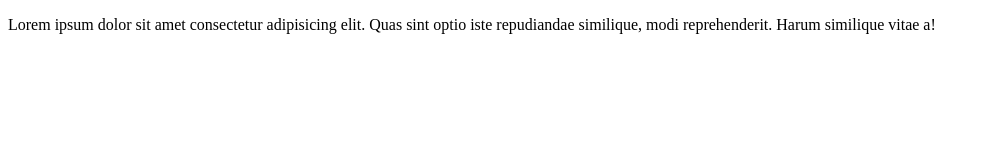
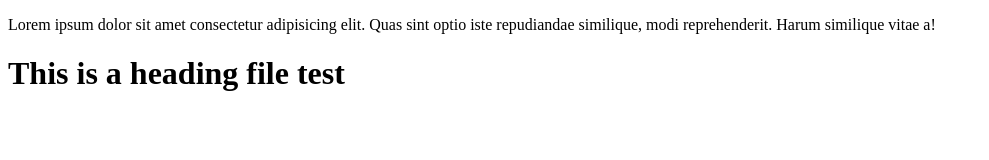
Before and after one commit to rakibthpi/gibu, a plain HTML site: page index.html in a window 1280 px wide. Shown: the whole page, without its empty margins (0-989 px from the left). Drawn offline with Linux system fonts and the light colour scheme.

Commit message:
header text upadete

```diff
--- a/index.html
+++ b/index.html
@@ -8,5 +8,6 @@
 </head>
 <body>
     <p>Lorem ipsum dolor sit amet consectetur adipisicing elit. Quas sint optio iste repudiandae similique, modi reprehenderit. Harum similique vitae a!</p>
+    <h1>This is a heading file test </h1>
 </body>
 </html>
```
